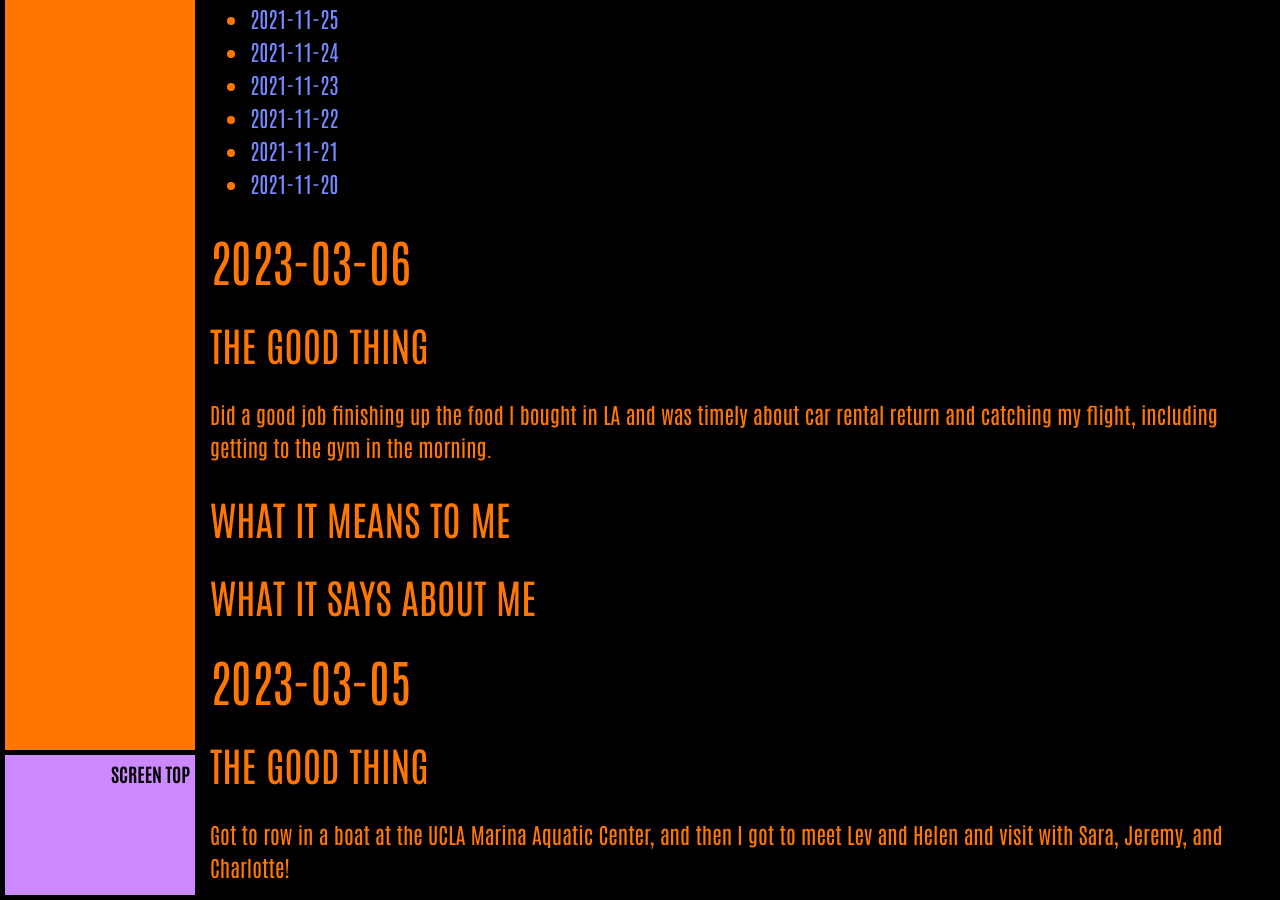
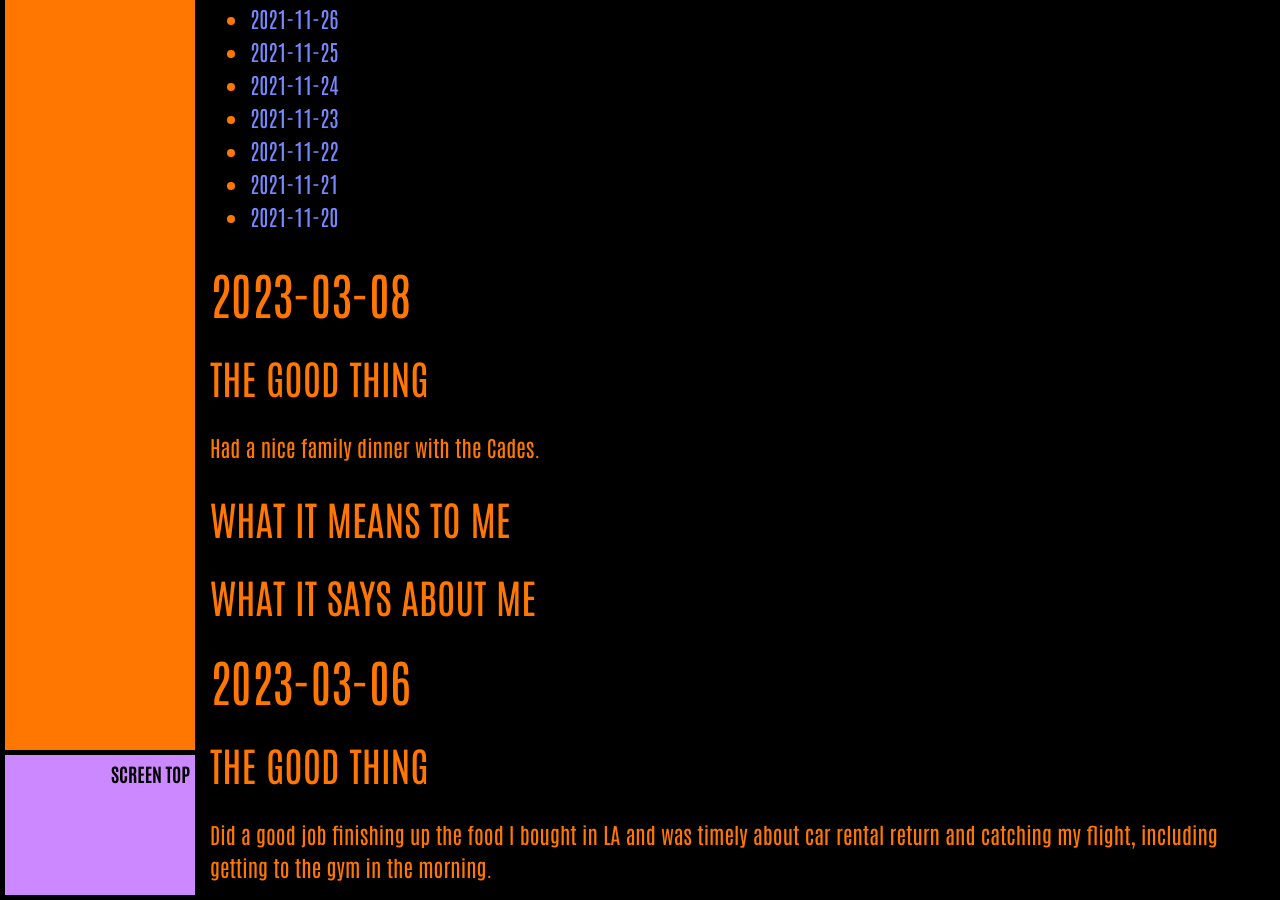
Before and after one commit to ArthurZey/arthurzey.github.io, a Jekyll site: the page built from _pages/one-good-thing.md, in a window 1280 px wide and 900 px high, scrolled down 9801 px. Built offline with Jekyll 4.4.1, drawn with Linux system fonts in a browser that asks for light colours.

Commit message:
added stub for 2023-03-08

```diff
--- a/_pages/one-good-thing.md
+++ b/_pages/one-good-thing.md
@@ -13,6 +13,15 @@
 {:toc}
 {::options toc_levels="2" /}
 
+## 2023-03-08
+### The Good Thing
+Had a nice family dinner with the Cades.
+### What It Means to Me
+
+### What It Says about Me
+
+
+
 ## 2023-03-06
 ### The Good Thing
 Did a good job finishing up the food I bought in LA and was timely about car rental return and catching my flight, including getting to the gym in the morning.
```
Also changed, not shown: other parts of _pages/one-good-thing.md (+1 -1 lines).
